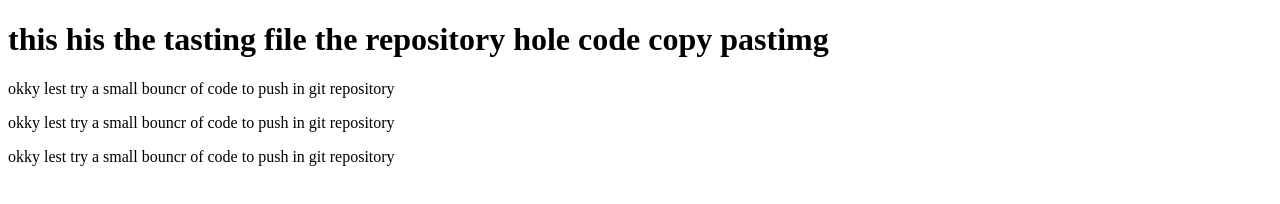
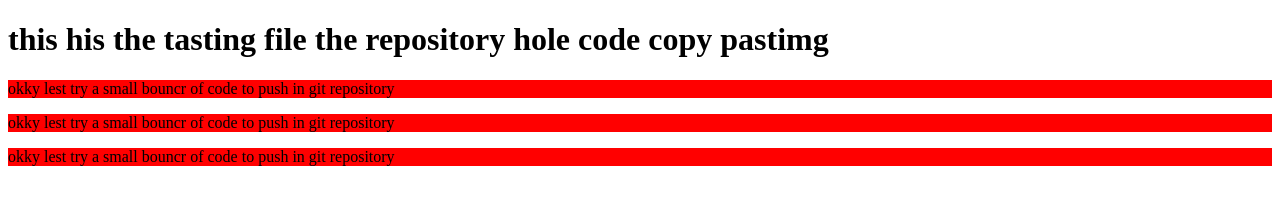
Before and after one commit to mdnabil22/buld-, a plain HTML site: page index.html in a window 1280 px wide. Drawn offline with Linux system fonts and the light colour scheme.

Commit message:
add css file

```diff
--- a/index.html
+++ b/index.html
@@ -5,6 +5,7 @@
     <meta http-equiv="X-UA-Compatible" content="IE=edge">
     <meta name="viewport" content="width=device-width, initial-scale=1.0">
     <title>Document</title>
+    <link rel="stylesheet" href="style.css">
 </head>
 <body>
     <h1>this his the tasting file the repository hole code copy pastimg</h1>
--- /dev/null
+++ b/style.css
@@ -0,0 +1,3 @@
+P{
+    background: red;
+}
```
